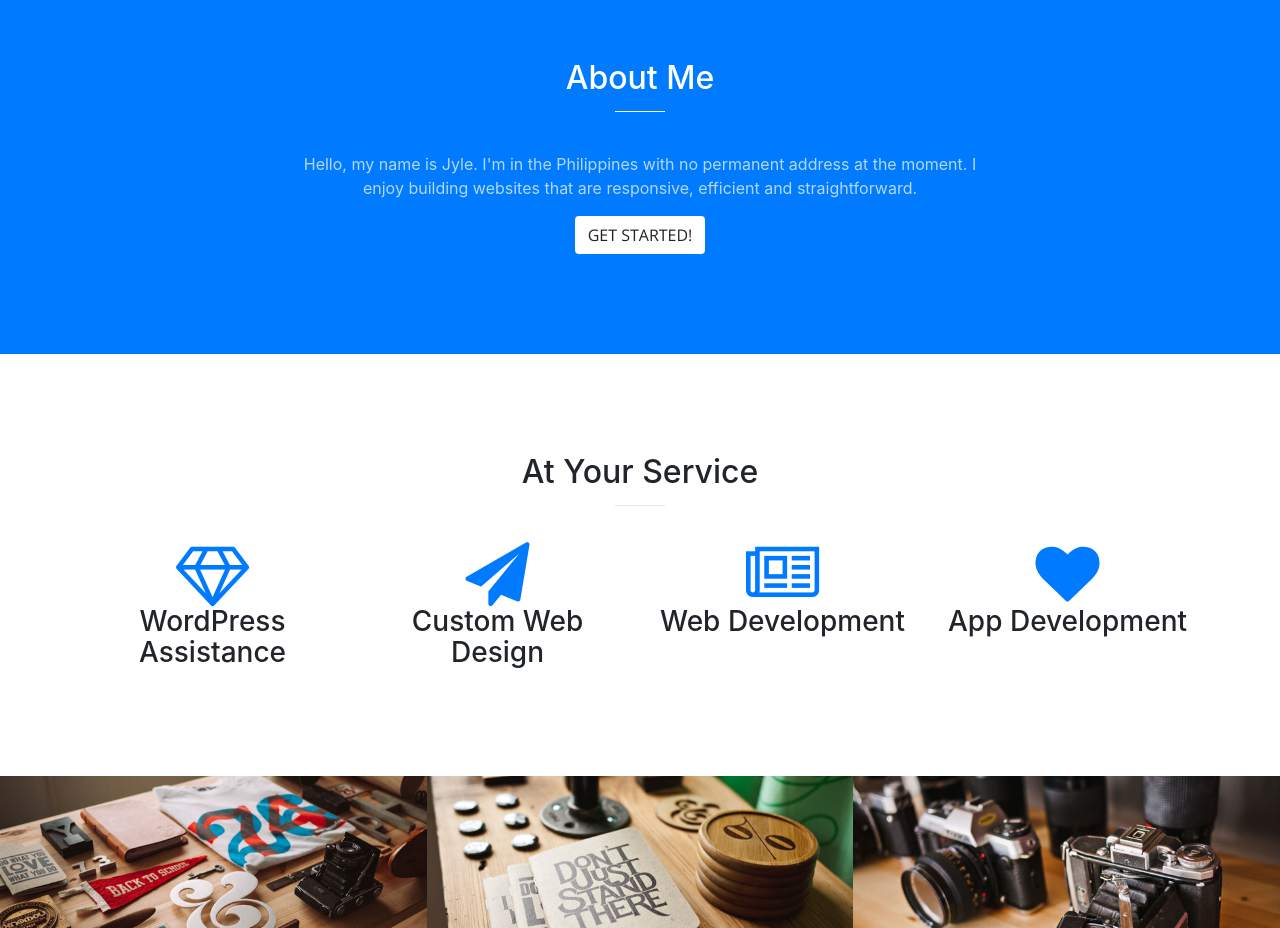
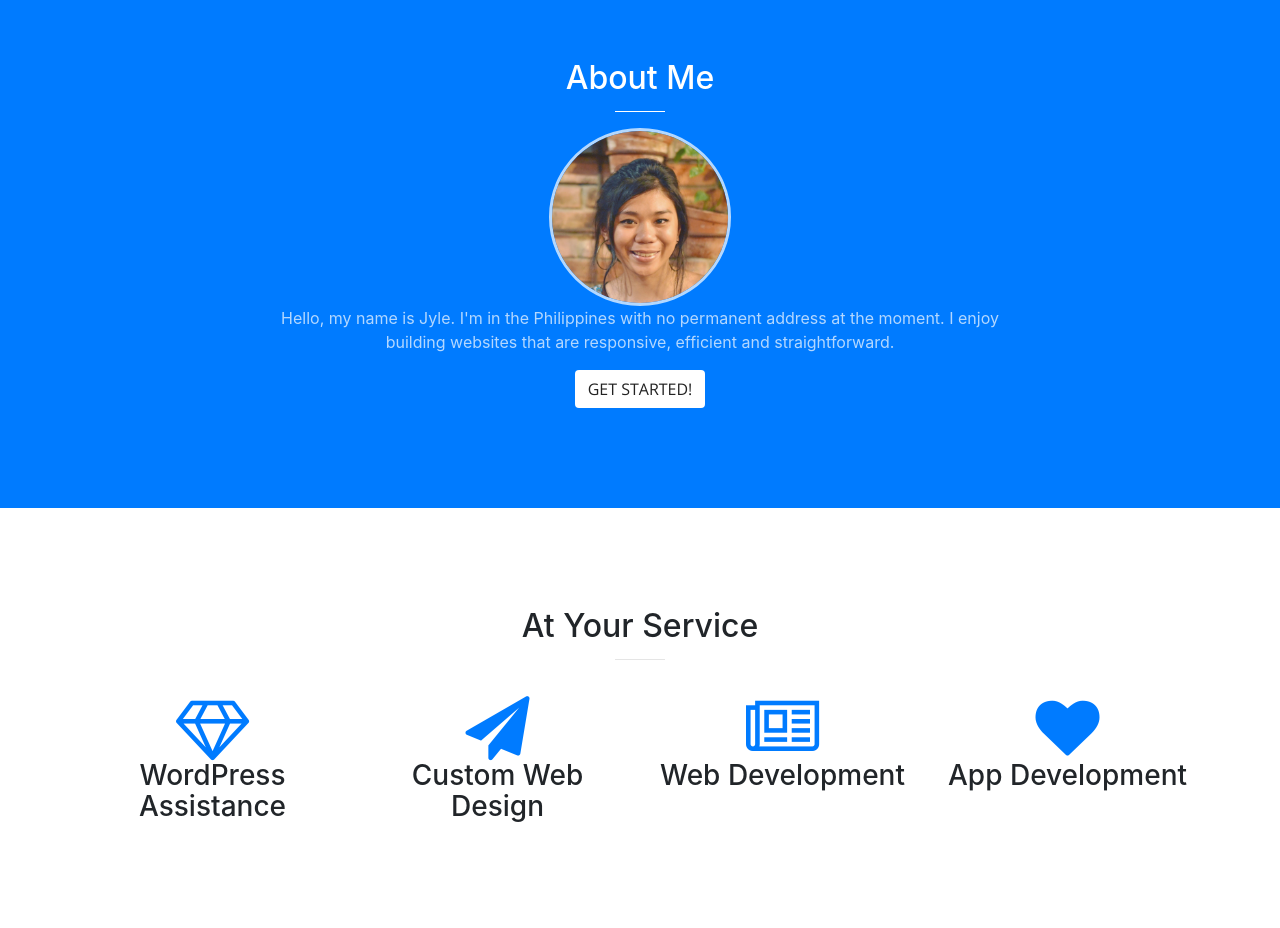
Before and after one commit to jylevergara/website-2019, a website with bundled scripts: page index.html in a window 1280 px wide. Shown: the part 840-1768 px from the top of the page. Built offline with nearby package versions, Linux system fonts and the light colour scheme; files whose address does not match are found by name.

Commit message:
add profile pic to About Me

```diff
--- a/css/custom.css
+++ b/css/custom.css
@@ -1,3 +1,10 @@
+#profilepic {
+    border: 3px solid rgba(255,255,255,.7);
+    border-radius: 50%;
+    margin: auto;
+    width: 25%;
+}
+
 footer {
     text-align: center;
 }
--- a/index.html
+++ b/index.html
@@ -76,9 +76,9 @@
         <div class="col-lg-8 mx-auto text-center">
           <h2 class="section-heading text-white">About Me</h2>
           <hr class="light">
-          <div class="container">
-            <img src=""
-          </div>
+          <!-- <div class="container" id="profilepic"> -->
+            <img class="img-responsive" src="/Users/jylevergara/Desktop/my-github-profile/IMG_7793.JPG" id="profilepic">
+          <!-- </div> -->
           <p class="text-faded">Hello, my name is Jyle. I'm in the Philippines with no permanent address at the moment. I enjoy building websites that are responsive, efficient and straightforward.
 
 
```
